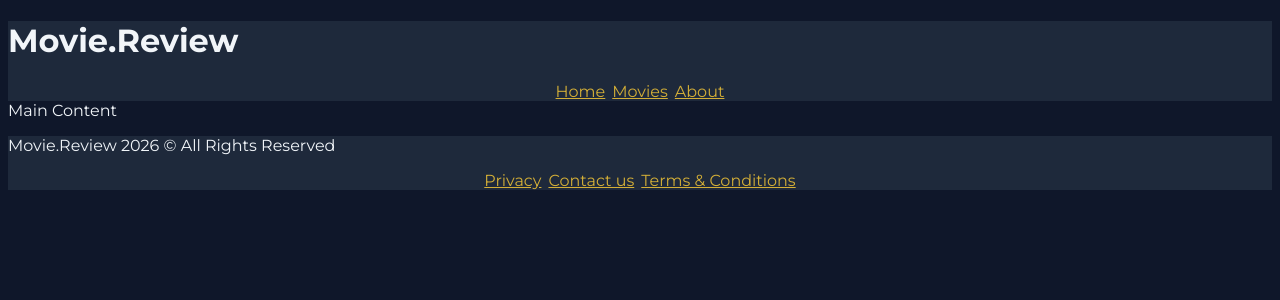
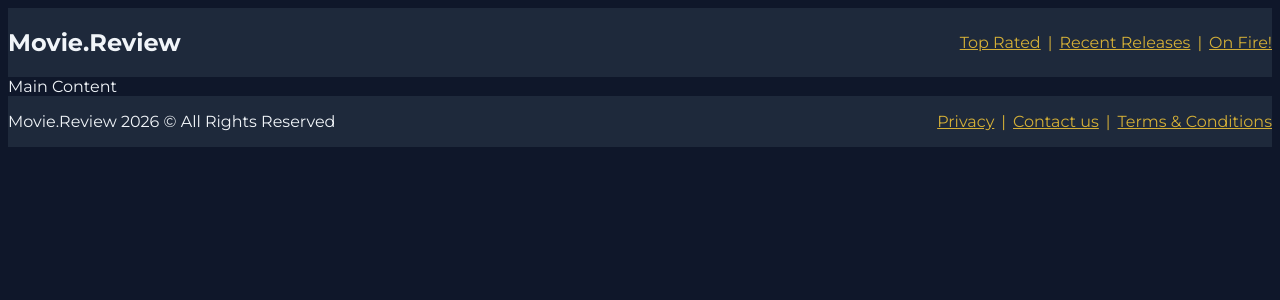
Before and after one commit to MPatefield/ITOL-Movie-Review, a React (Vite) app in the folder MovieReviewApp/: page / in a window 1280 px wide. Shown: the top 300 px of the page. Built offline with nearby package versions, Linux system fonts and the light colour scheme.

Commit message:
CSS Tweaks

```diff
--- a/MovieReviewApp/src/assets/components/Footer.jsx
+++ b/MovieReviewApp/src/assets/components/Footer.jsx
@@ -5,13 +5,16 @@ const Footer = ()=> {
 
     return (
         <footer>
-            <p>Movie.Review 2026 &copy; All Rights Reserved</p>
             <nav>
+                <p>Movie.Review 2026 &copy; All Rights Reserved</p>
+                <div className="footer-links">
                 <a href="#">Privacy</a>
+                <a> | </a>
                 <a href="#">Contact us</a>
+                <a> | </a>
                 <a href="#">Terms & Conditions</a>
+                </div>
             </nav>
-
         </footer>
     )
 }
--- a/MovieReviewApp/src/assets/components/Header.jsx
+++ b/MovieReviewApp/src/assets/components/Header.jsx
@@ -1,16 +1,20 @@
 import React from 'react'
 import './headerFooter.css'
 
-const Header = ()=> {
+const Header = () => {
 
     return (
         <header>
-        <h1>Movie.Review</h1>
-        <nav>
-            <a href="#">Home</a>
-            <a href="#">Movies</a>
-            <a href="#">About</a>
-        </nav>
+            <nav>
+                <h1 className="logo">Movie.Review</h1>
+                <div className="header-links">
+                    <a href="#">Top Rated</a>
+                    <a> | </a>
+                    <a href="#">Recent Releases</a>
+                    <a> | </a>
+                    <a href="#">On Fire!</a>
+                </div>
+            </nav>
         </header>
     )
 }
--- a/MovieReviewApp/src/assets/components/headerFooter.css
+++ b/MovieReviewApp/src/assets/components/headerFooter.css
@@ -1,38 +1,34 @@
-header {
+header, footer {
     background-color: var(--color-panel);
 }
 
-header a {
+header a, footer a {
     color: var(--color-gold);
 }
 
-header a:hover {
+header a:hover, footer a:hover {
     color: var(--color-red)
 }
 
-header nav {
+header nav, footer nav {
     display: flex;
     gap: 7px;
-    justify-content: center;
+    justify-content: space-between;
 }
 
-footer {
-    background-color: var(--color-panel);
+.header-links{
+    align-items: center;
+    display: flex;
+    gap: 7px;
 }
 
-footer a {
-    color: var(--color-gold);
+.footer-links{
+    display: flex;
+    gap: 7px;
+    align-items: center;
 }
 
-footer a:hover {
-    color: var(--color-red)
-}
 
-footer nav {
-    display: flex;
-    gap: 7px;
-    justify-content: center;
-}
 
 @media (max-width: 654px) {
     header nav, footer nav {
```
